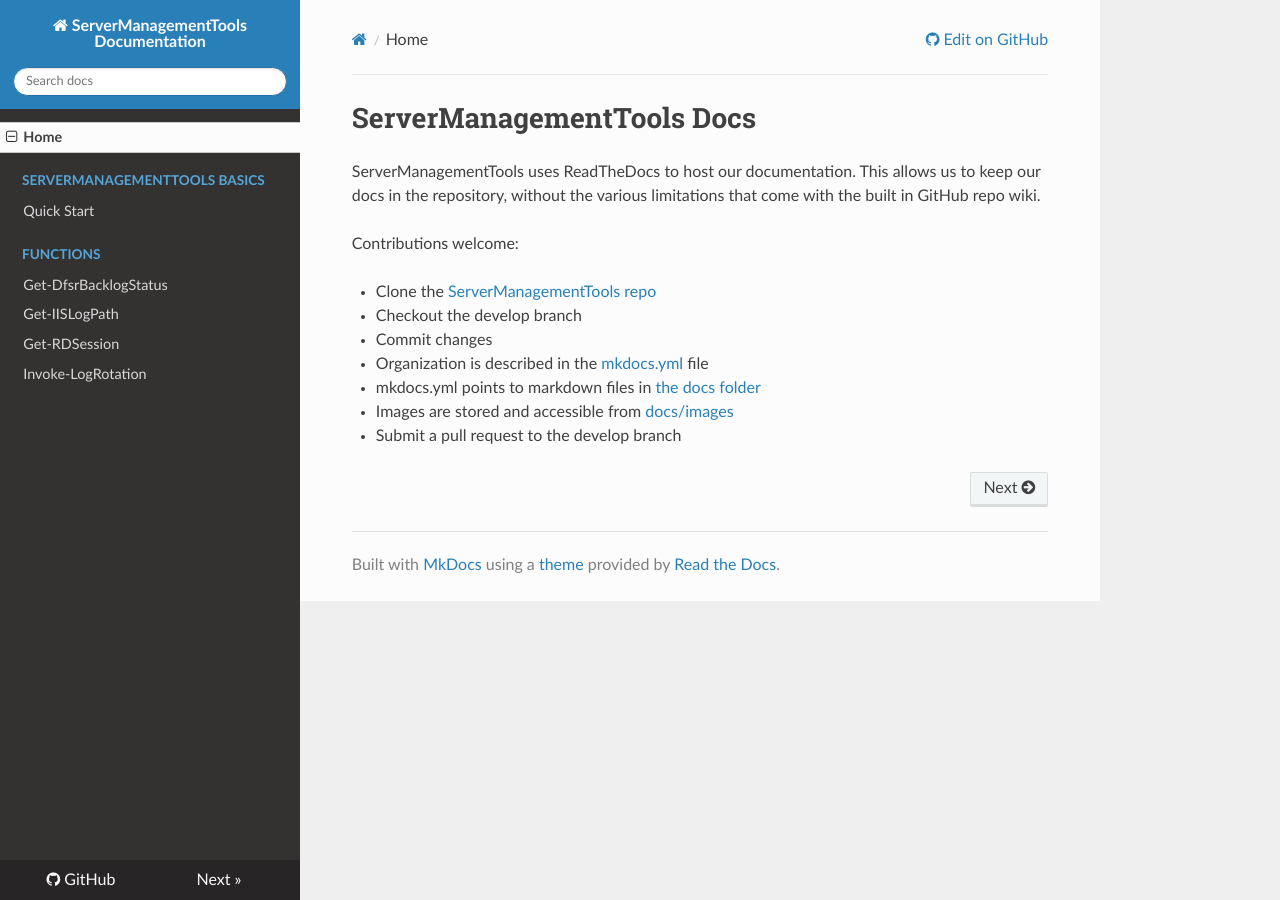
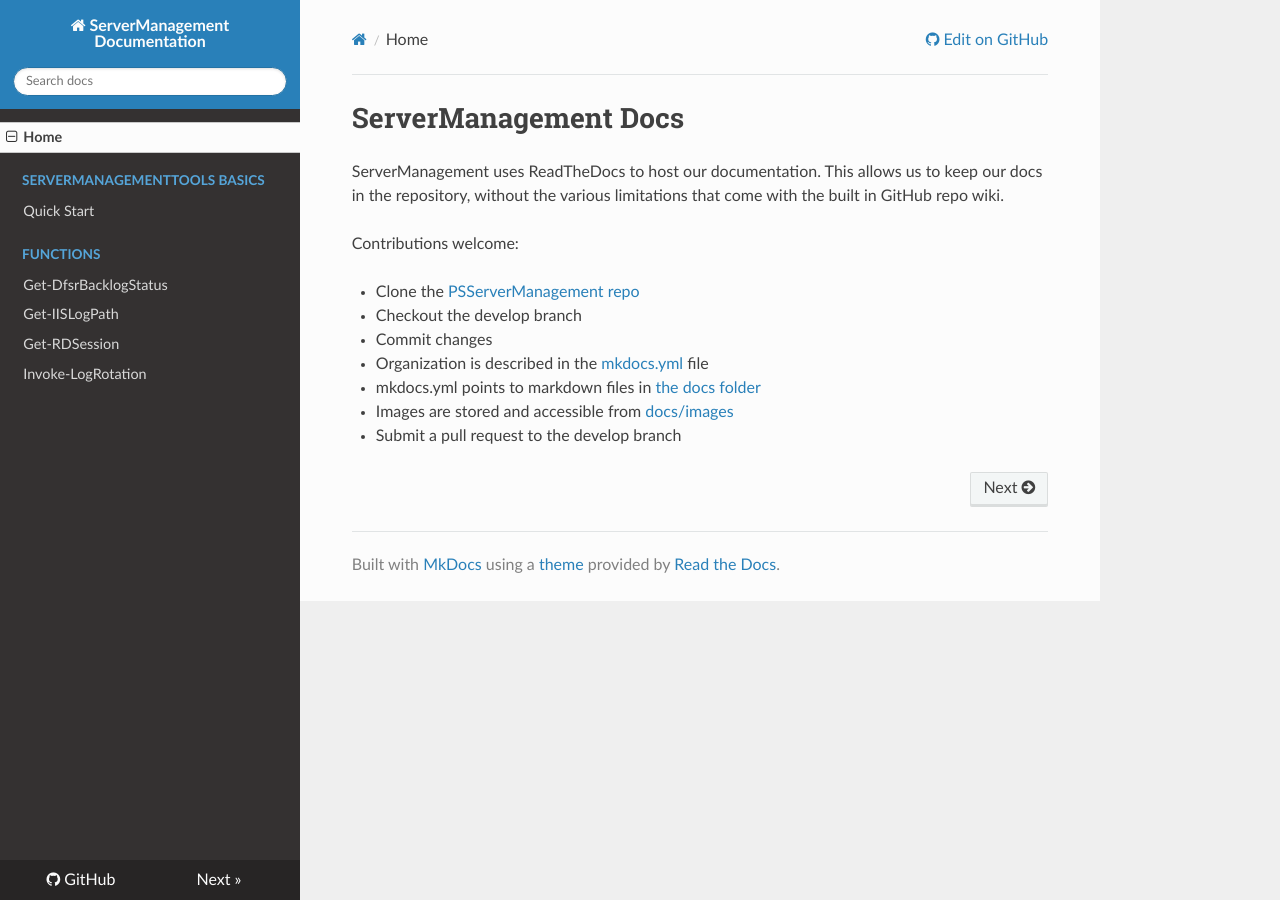
Before and after one commit to twillin912/PSServerManagement, an MkDocs documentation site: the page built from docs/index.md, in a window 1280 px wide. Built offline with MkDocs 1.6.1, drawn with Linux system fonts in a browser that asks for light colours; nearby versions of some CDN libraries; old or Windows-style settings are respelled for this version of MkDocs.

Commit message:
Update docs

```diff
--- a/docs/index.md
+++ b/docs/index.md
@@ -1,13 +1,13 @@
-# ServerManagementTools Docs
+# ServerManagement Docs
 
-ServerManagementTools uses ReadTheDocs to host our documentation.  This allows us to keep our docs in the repository, without the various limitations that come with the built in GitHub repo wiki.
+ServerManagement uses ReadTheDocs to host our documentation.  This allows us to keep our docs in the repository, without the various limitations that come with the built in GitHub repo wiki.
 
 Contributions welcome:
 
-* Clone the [ServerManagementTools repo](https://github.com/twillin912/ServerManagementTools/tree/stable)
+* Clone the [PSServerManagement repo](https://github.com/twillin912/PSServerManagement/tree/stable)
 * Checkout the develop branch
 * Commit changes
-  * Organization is described in the [mkdocs.yml](https://github.com/twillin912/ServerManagementTools/blob/stable/mkdocs.yml) file
-  * mkdocs.yml points to markdown files in [the docs folder](https://github.com/twillin912/ServerManagementTools/tree/stable/docs)
-  * Images are stored and accessible from [docs/images](https://github.com/twillin912/ServerManagementTools/tree/stable/docs/images)
+  * Organization is described in the [mkdocs.yml](https://github.com/twillin912/PSServerManagement/blob/stable/mkdocs.yml) file
+  * mkdocs.yml points to markdown files in [the docs folder](https://github.com/twillin912/PSServerManagement/tree/stable/docs)
+  * Images are stored and accessible from [docs/images](https://github.com/twillin912/PSServerManagement/tree/stable/docs/images)
 * Submit a pull request to the develop branch
--- a/mkdocs.yml
+++ b/mkdocs.yml
@@ -1,5 +1,5 @@
-site_name: ServerManagementTools Documentation
-repo_url: https://github.com/twillin912/ServerManagementTools
+site_name: ServerManagement Documentation
+repo_url: https://github.com/twillin912/PSServerManagement
 theme: readthedocs
 pages:
   - Home: index.md
```
Also changed, not shown: README.md (+5 -5 lines), docs/Functions/Get-ComputerSerialNumber.md (added, +109 -0 lines), docs/quickstart.md (+2 -4 lines), docs/images/QuickStart-GetCommand.png (deleted).
